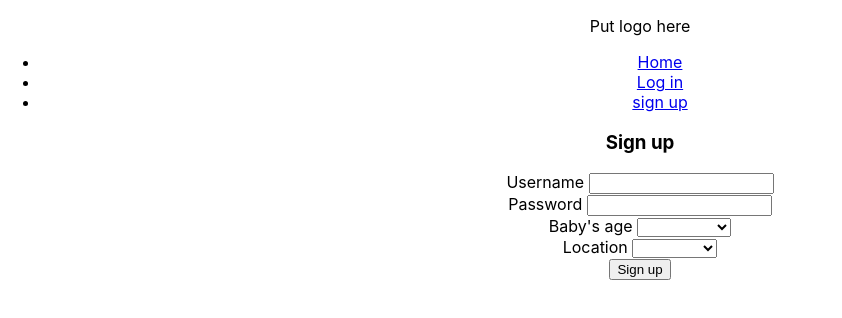
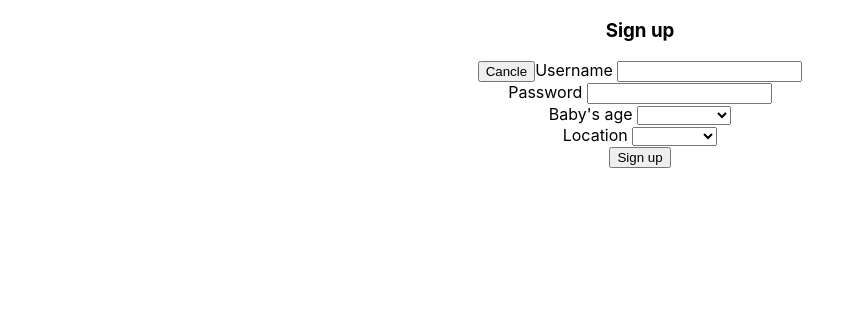
Before and after one commit to JinLinder/BB-Con-Frontend, a React (Create React App) app in the folder bb-con-frontend/: page /signup in a window 1280 px wide. Shown: the top 318 px of the page, without its empty margins (0-842 px from the left). Built offline with nearby package versions, Linux system fonts and the light colour scheme.

Commit message:
finished cancle function and router in login and signup

```diff
--- a/bb-con-frontend/package.json
+++ b/bb-con-frontend/package.json
@@ -13,7 +13,7 @@
     "npm": "^8.5.5",
     "react": "^17.0.2",
     "react-dom": "^17.0.2",
-    "react-router-dom": "^5.3.0",
+    "react-router-dom": "^6.2.2",
     "react-scripts": "5.0.0",
     "web-vitals": "^2.1.4"
   },
--- a/bb-con-frontend/src/App.js
+++ b/bb-con-frontend/src/App.js
@@ -1,12 +1,30 @@
 
 import './App.css';
-import Home from './components/Home';
-
+import Start from './components/Start';
+import { BrowserRouter as Router, Routes, Route, Link } from 'react-router-dom';
+import Home from './components/Home'
+import Login from './components/Login';
+import Signup from './components/Signup';
 
 function App() {
   return (
     <div className="App">
-      <Home/>
+      {/* <Start/> */}
+      <Router>
+        {/* <div>
+            <ul>
+                <li><Link to="/login"> Log in</Link></li>
+                <li><Link to="/signup"> sign up</Link></li>
+            </ul>
+        </div> */}
+
+        <Routes>
+        <Route exact path="/" element={<Start/>}/>
+            <Route path="/login" element={<Login/>}/>
+            <Route path="/signup" element={<Signup/>}/>
+            <Route path="/home" element={<Home/>}/>
+        </Routes>
+    </Router>
     </div>
   );
 }
--- a/bb-con-frontend/src/components/Home.js
+++ b/bb-con-frontend/src/components/Home.js
@@ -1,30 +1,13 @@
-import React from 'react';
-import { BrowserRouter as Router, Switch, Route, Link } from 'react-router-dom';
-import Login from './Login';
-import Signup from './Signup';
+import React from 'react'
 
 export default function Home() {
-
   return (
-    <>
-    <p>Put logo here</p>
-    <Router>
-        <div>
-            <ul>
-            <li><Link to="/"> Home</Link></li>
-                <li><Link to="/login"> Log in</Link></li>
-                <li><Link to="/signup"> sign up</Link></li>
-            </ul>
-        </div>
-
-        <Switch>
-            <Route exact path="/">
-                <h1>Welcome!</h1>
-            </Route>
-            <Route path="/login" component={Login}></Route>
-            <Route path="/signup" component={Signup}></Route>
-        </Switch>
-    </Router>
-    </>
+    <div>
+        <p>logo here</p>
+        <p>Title here</p>
+        <p>lite text?</p>
+        <button>Activity</button>
+        <button>Community</button>
+    </div>
   )
 }
--- a/bb-con-frontend/src/components/HomeAfterLogin.js
+++ /dev/null
@@ -1,13 +0,0 @@
-import React from 'react'
-
-export default function HomeAfterLogin() {
-  return (
-    <div>
-        <p>logo here</p>
-        <p>Title here</p>
-        <p>lite text?</p>
-        <button>Activity</button>
-        <button>Community</button>
-    </div>
-  )
-}
--- a/bb-con-frontend/src/components/Login.js
+++ b/bb-con-frontend/src/components/Login.js
@@ -1,11 +1,13 @@
 import React from 'react'
 import { useState } from 'react'
-import HomeAfterLogin from './HomeAfterLogin'
+import { useNavigate } from 'react-router-dom'
+import HomeAfterLogin from './Home'
 const axios = require('axios')
 
 export default function Login() {
 
   const [login, setLogin] = useState({username:"", password:""})
+  const navigate = useNavigate()
 
   const handleLogin = (evt)=>{
 
@@ -24,7 +26,7 @@ export default function Login() {
       console.log("data",data);
       if(data.message===`User: ${login.username} loged in.`) {
         console.log("if works")
-
+        navigate("/home")
         // return (
         //   <>
         //   <HomeAfterLogin/>
@@ -37,9 +39,14 @@ export default function Login() {
     })
   };
 
+  const handleCancle=()=>{
+    navigate("/")
+  }
+
   return (
     <div>
         <p>Log in here</p>
+        <button onClick={handleCancle}>Cancle</button>
         <label htmlFor="username">User Name </label>
         <input type="text"
           value={login.username}
--- a/bb-con-frontend/src/components/Signup.js
+++ b/bb-con-frontend/src/components/Signup.js
@@ -1,5 +1,6 @@
 import React from 'react'
 import { useState} from 'react'
+import { useNavigate } from 'react-router-dom'
 
 export default function Signup() {
   const [signup, setSignup]=useState({
@@ -8,6 +9,8 @@ export default function Signup() {
     babyAge:"",
     location:""
   })
+
+  const navigate = useNavigate()
 
   const handleSignup = (evt)=>{
     evt.preventDefault();
@@ -28,9 +31,15 @@ const handleSignup = (evt)=>{
         console.log('err', err)
       })
   }
+
+  const handleCancle= ()=>{
+      navigate("/")
+  }
+
   return (
     <div>
       <h3>Sign up</h3>
+      <button onClick={handleCancle}>Cancle</button>
       <label htmlFor="username">Username </label>
         <input type="text"
           onChange={(e)=>setSignup({...signup, username: e.target.value})}
--- /dev/null
+++ b/bb-con-frontend/src/components/Start.js
@@ -0,0 +1,14 @@
+import React from 'react';
+
+export default function Start() {
+
+  return (
+    <>
+   <p>Put logo here</p>
+   <p>Intro for the app</p>
+   <p>Pictures</p>
+   <a href="/login">Login</a> <br />
+   <a href="/signup">signup</a>
+    </>
+  )
+}
```
Also changed, not shown: 1 other file (tests, documents, lock files or other folders). Lines whose indentation alone changed are shown as unchanged.
